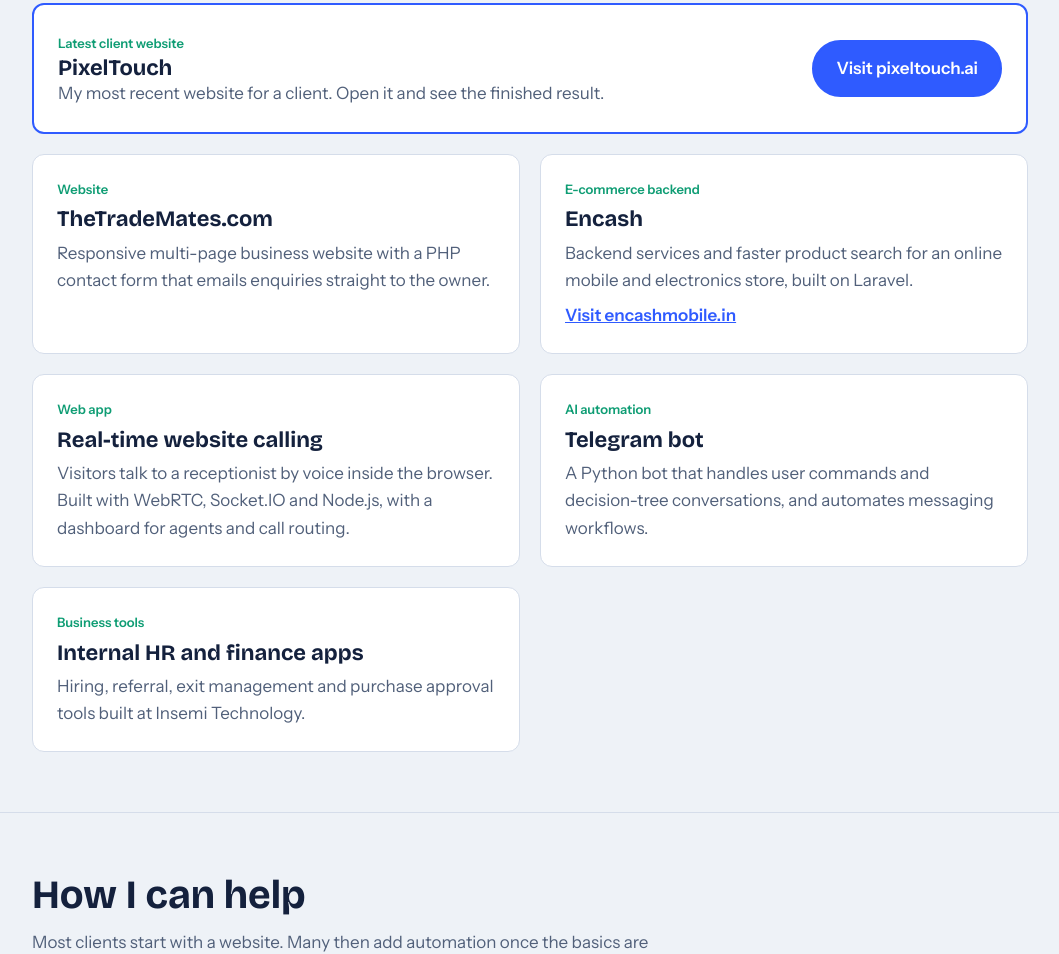
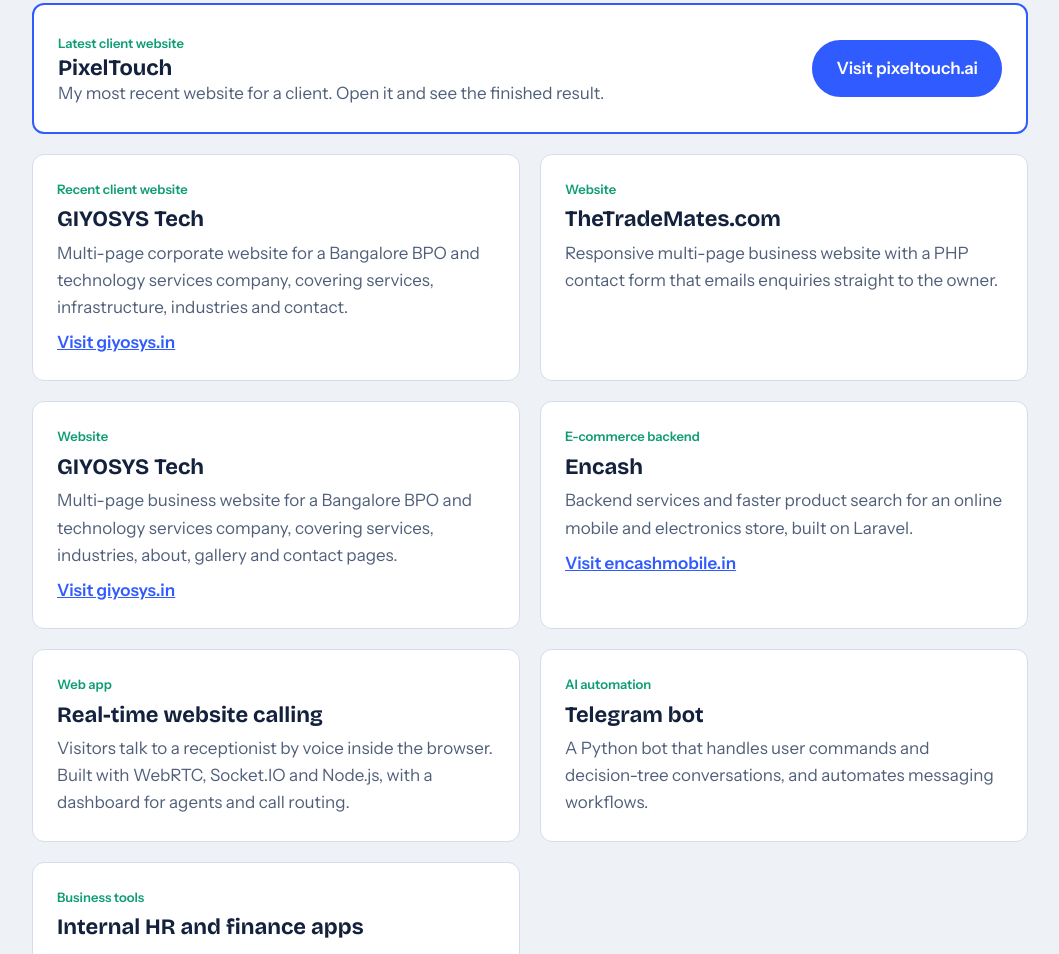
Before and after one commit to Unnathi-Ub/unnathi.github.io, a plain HTML site: page index.html in a window 1280 px wide. Shown: the part 933-1887 px from the top of the page, without its empty margins (110-1169 px from the left). Drawn offline with nearby package versions, Linux system fonts and the light colour scheme.

Commit message:
Add files via upload

```diff
--- a/index.html
+++ b/index.html
@@ -89,7 +89,9 @@ footer{padding:28px 0 40px;color:var(--muted);font-size:14px}
 <p class="lead">Live websites you can open today, plus the apps and automations behind the scenes.</p>
 <div class="work">
 <div class="card feat"><div><span class="tag">Latest client website</span><h3>PixelTouch</h3><p>My most recent website for a client. Open it and see the finished result.</p></div><a class="btn p" href="https://pixeltouch.ai/" target="_blank" rel="noopener">Visit pixeltouch.ai</a></div>
+<div class="card"><span class="tag">Recent client website</span><h3>GIYOSYS Tech</h3><p>Multi-page corporate website for a Bangalore BPO and technology services company, covering services, infrastructure, industries and contact.</p><a class="lnk" href="https://www.giyosys.in/" target="_blank" rel="noopener">Visit giyosys.in</a></div>
 <div class="card"><span class="tag">Website</span><h3>TheTradeMates.com</h3><p>Responsive multi-page business website with a PHP contact form that emails enquiries straight to the owner.</p></div>
+<div class="card"><span class="tag">Website</span><h3>GIYOSYS Tech</h3><p>Multi-page business website for a Bangalore BPO and technology services company, covering services, industries, about, gallery and contact pages.</p><a class="lnk" href="https://www.giyosys.in/" target="_blank" rel="noopener">Visit giyosys.in</a></div>
 <div class="card"><span class="tag">E-commerce backend</span><h3>Encash</h3><p>Backend services and faster product search for an online mobile and electronics store, built on Laravel.</p><a class="lnk" href="https://encashmobile.in" target="_blank" rel="noopener">Visit encashmobile.in</a></div>
 <div class="card"><span class="tag">Web app</span><h3>Real-time website calling</h3><p>Visitors talk to a receptionist by voice inside the browser. Built with WebRTC, Socket.IO and Node.js, with a dashboard for agents and call routing.</p></div>
 <div class="card"><span class="tag">AI automation</span><h3>Telegram bot</h3><p>A Python bot that handles user commands and decision-tree conversations, and automates messaging workflows.</p></div>
```
